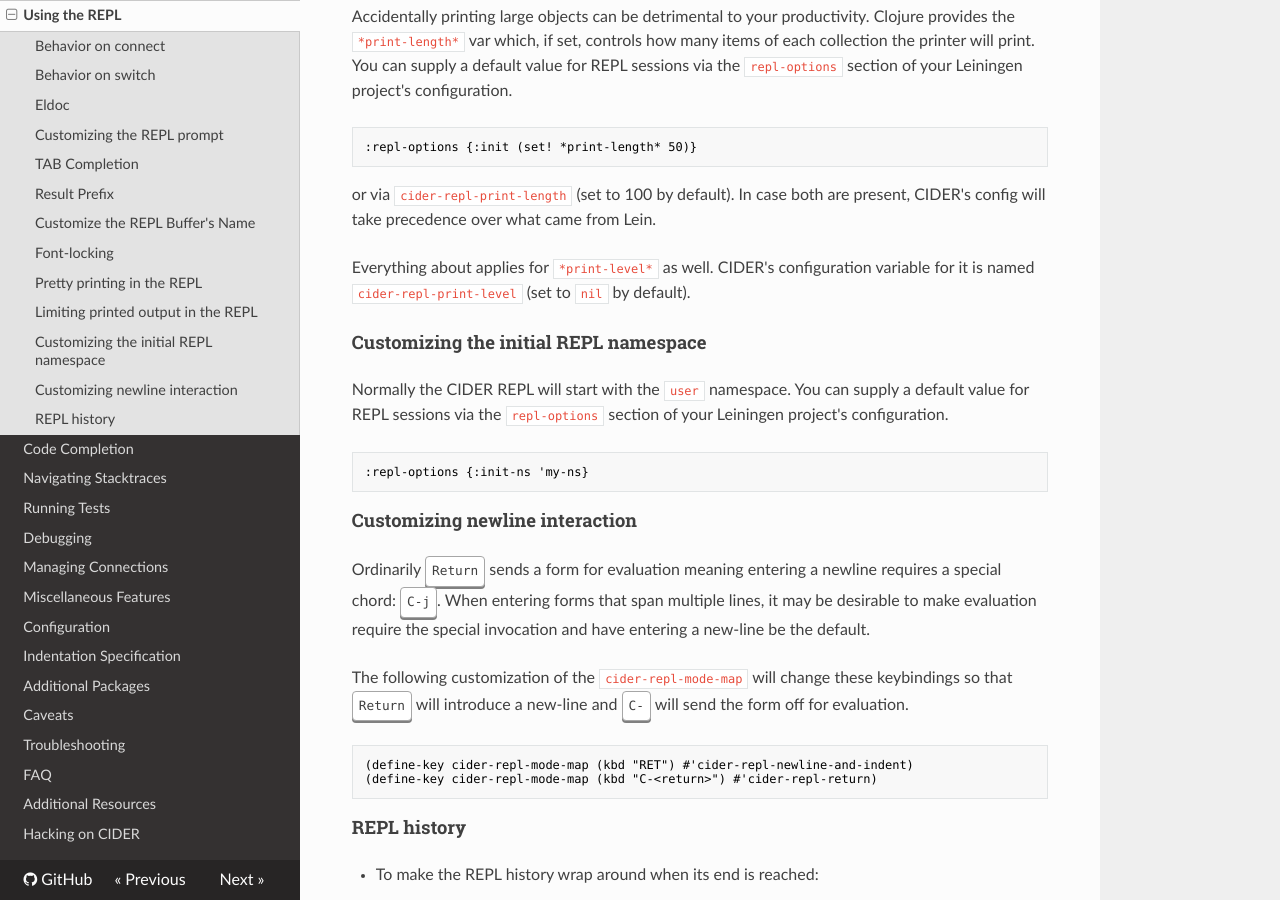
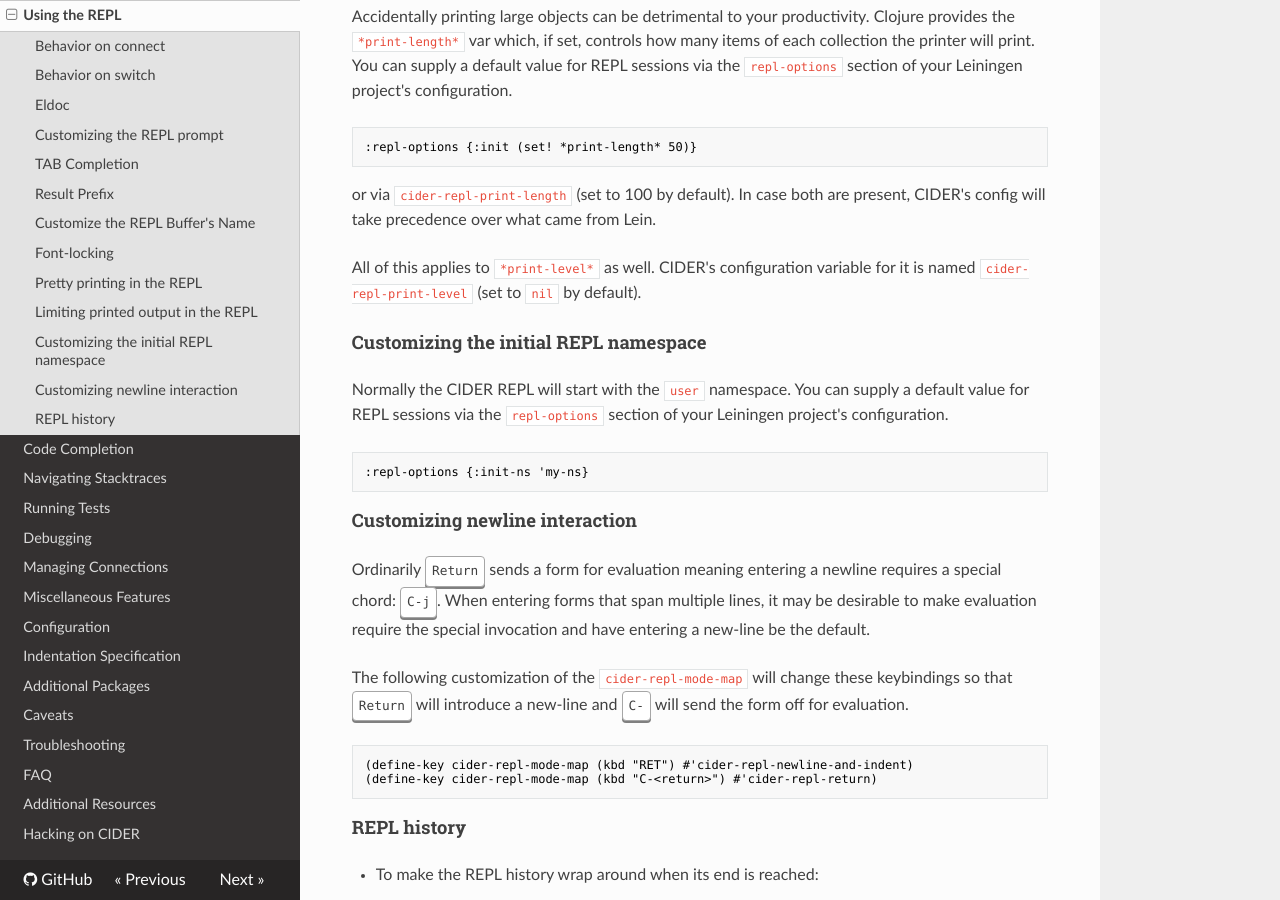
Before and after one commit to clojure-emacs/cider, an MkDocs documentation site: the page built from doc/using_the_repl.md, in a window 1280 px wide and 900 px high, scrolled down 5115 px. Built offline with MkDocs 1.6.1, drawn with Linux system fonts in a browser that asks for light colours; nearby versions of some CDN libraries; old or Windows-style settings are respelled for this version of MkDocs.

Commit message:
Fix grammar in Using the Repl

```diff
--- a/doc/using_the_repl.md
+++ b/doc/using_the_repl.md
@@ -223,7 +223,7 @@
 or via `cider-repl-print-length` (set to 100 by default). In case both are
 present, CIDER's config will take precedence over what came from Lein.
 
-Everything about applies for `*print-level*` as well. CIDER's configuration
+All of this applies to `*print-level*` as well. CIDER's configuration
 variable for it is named `cider-repl-print-level` (set to `nil` by default).
 
 #### Customizing the initial REPL namespace
```
